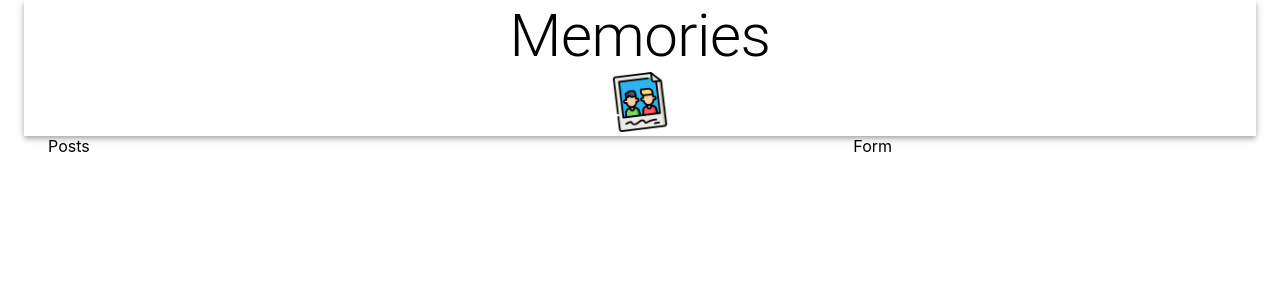
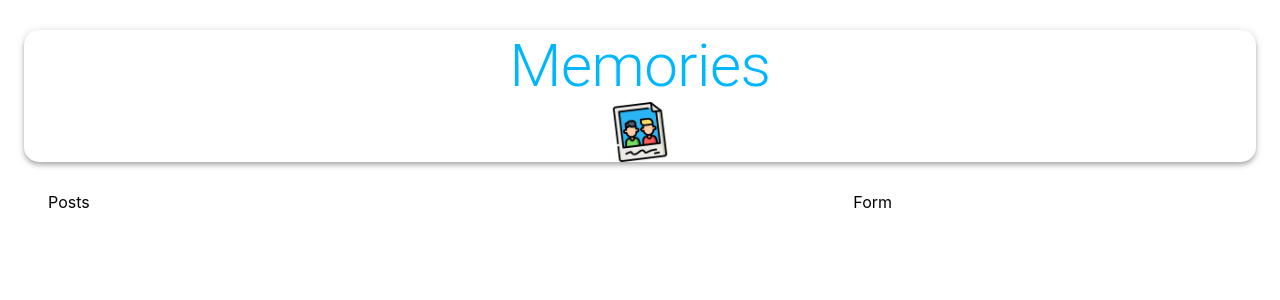
Before and after one commit to kaisman75/memoriesProject, a React (Create React App) app in the folder client/: page / in a window 1280 px wide. Shown: the top 300 px of the page. Built offline with nearby package versions, Linux system fonts and the light colour scheme; the HTML template or start-up script is replaced by a standard one.

Commit message:
front setup

```diff
--- a/client/src/App.css
+++ /dev/null
@@ -1,38 +0,0 @@
-.App {
-  text-align: center;
-}
-
-.App-logo {
-  height: 40vmin;
-  pointer-events: none;
-}
-
-@media (prefers-reduced-motion: no-preference) {
-  .App-logo {
-    animation: App-logo-spin infinite 20s linear;
-  }
-}
-
-.App-header {
-  background-color: #282c34;
-  min-height: 100vh;
-  display: flex;
-  flex-direction: column;
-  align-items: center;
-  justify-content: center;
-  font-size: calc(10px + 2vmin);
-  color: white;
-}
-
-.App-link {
-  color: #61dafb;
-}
-
-@keyframes App-logo-spin {
-  from {
-    transform: rotate(0deg);
-  }
-  to {
-    transform: rotate(360deg);
-  }
-}
--- a/client/src/App.js
+++ b/client/src/App.js
@@ -1,22 +1,24 @@
 import react from "react"
-import './App.css';
+import makeStyles from "./Styles";
 import{AppBar,Container,Grid,Grow,Typography} from "@material-ui/core"
 import memories from "./images/memories.png"
 import Posts from "./components/Posts/Posts";
 import Form from "./components/Form/Form";
 
 function App() {
+  const classes=makeStyles();
+
   return (
-   <Container maxwidth="lg">
-     <AppBar position="static" color="inherit">
-       <Typography variant="h2" align="center">Memories</Typography>
-       <Typography variant="img" align="center"> <img src={memories} alt="memories" height="60" width={60} /></Typography>
+   <Container  maxidth="lg">
+     <AppBar className={classes.appBar} position="static" color="inherit">
+       <Typography className={classes.heading} variant="h2" align="center">Memories</Typography>
+       <img src={memories} calssName={classes.image} alt="memories" height={60}/>
      </AppBar>
      <Grow in>
        <Container>
-         <Grid container justify="space-between" align-items="stretch" spacing={3}>
-                <Grid item xs={12} sm={7}><Posts/></Grid>
-                <Grid item xs={12} sm={4}><Form/></Grid>
+         <Grid  container justify="space-between" align-items="stretch" spacing={3}>
+                <Grid  item xs={12} sm={7}><Posts/></Grid>
+                <Grid  item xs={12} sm={4}><Form/></Grid>
          </Grid>
        </Container>
      </Grow>
--- /dev/null
+++ b/client/src/Styles.js
@@ -0,0 +1,20 @@
+import {makeStyles} from "@material-ui/core/styles"
+
+export default  makeStyles(()=>({
+
+    appBar: {
+        borderRadius: 15,
+        margin: '30px 0',
+        display: 'flex',
+        flexDirection: 'row',
+        justifyContent: 'center',
+        alignItems: 'center',
+      },
+      heading: {
+        color: 'rgba(0,183,255, 1)',
+      },
+      image: {
+        marginLeft: '15px',
+      },
+
+}));
--- a/client/src/components/Form/Form.js
+++ b/client/src/components/Form/Form.js
@@ -1,8 +1,9 @@
 import React from 'react'
-
+import useStyles from"./Styles"
 const Form = () => {
+    const classes=useStyles()
   return (
-    <div>Form</div>
+    <div >Form</div>
   )
 }
 
--- /dev/null
+++ b/client/src/components/Form/Styles.js
@@ -0,0 +1,24 @@
+import { makeStyles } from '@material-ui/core/styles';
+
+export default makeStyles((theme) => ({
+  root: {
+    '& .MuiTextField-root': {
+      margin: theme.spacing(1),
+    },
+  },
+  paper: {
+    padding: theme.spacing(2),
+  },
+  form: {
+    display: 'flex',
+    flexWrap: 'wrap',
+    justifyContent: 'center',
+  },
+  fileInput: {
+    width: '97%',
+    margin: '10px 0',
+  },
+  buttonSubmit: {
+    marginBottom: 10,
+  },
+}));
```
Also changed, not shown: client/src/components/Form/Form.css (deleted), 2 other files (tests, documents, lock files or other folders).
